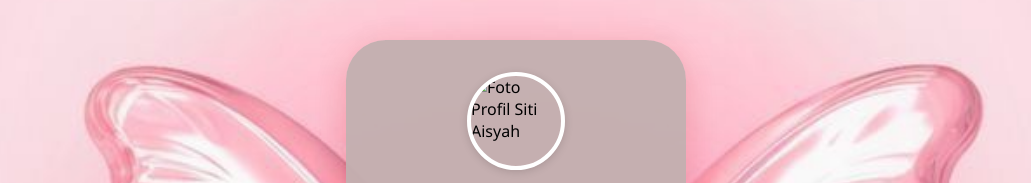
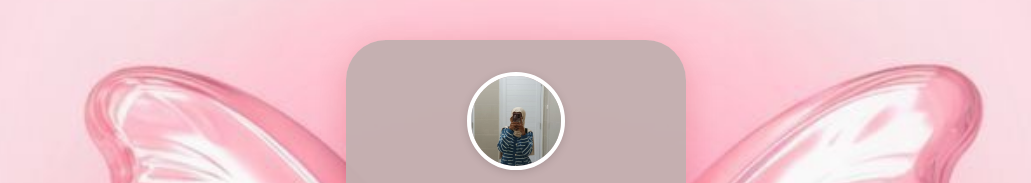
Before and after one commit to aisyahsiti11032006-png/siti.github.io, a plain HTML site: page index.html in a window 1280 px wide. Shown: the top 183 px of the page, without its empty margins (124-1155 px from the left). Drawn offline with Linux system fonts and the light colour scheme.

Commit message:
Update index.html

```diff
--- a/index.html
+++ b/index.html
@@ -15,7 +15,7 @@
 <body>
     <div class="kotak-hp">
         <!-- FOTO PROFIL -->
-        <img src="foto aisyah.jpg" alt="Foto Profil Siti Aisyah" class="gambar-profil">
+        <img src="foto aisyah.jpeg" alt="Foto Profil Siti Aisyah" class="gambar-profil">
 
         <!-- NAMA DAN BIO -->
         <div class="nama-user">@acc.syh</div>
```
